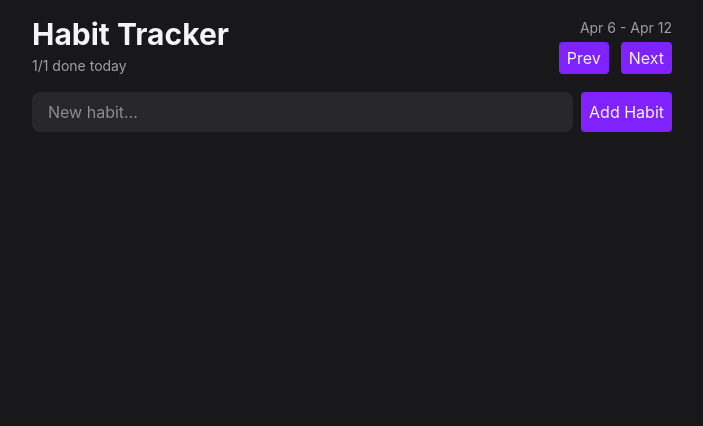
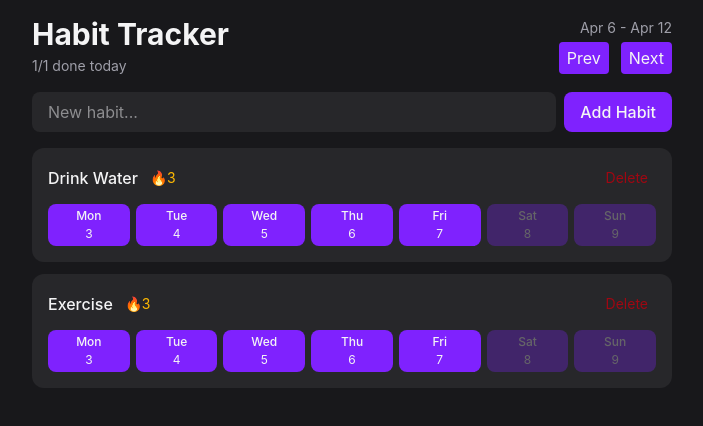
Before and after one commit to FrancescoAvitto/habit-tracker-react, a React (Vite) app: page / in a window 1280 px wide. Shown: the top 426 px of the page, without its empty margins (288-991 px from the left). Built offline with nearby package versions, Linux system fonts and the light colour scheme.

Commit message:
habit lists components

```diff
--- a/package.json
+++ b/package.json
@@ -11,9 +11,11 @@
   },
   "dependencies": {
     "@tailwindcss/vite": "^4.3.3",
+    "date-fns": "^4.4.0",
     "react": "^19.2.8",
     "react-dom": "^19.2.8",
-    "tailwind": "^4.0.0"
+    "tailwind": "^4.0.0",
+    "tailwind-merge": "^3.6.0"
   },
   "devDependencies": {
     "@babel/core": "^7.29.7",
--- a/src/App.tsx
+++ b/src/App.tsx
@@ -1,9 +1,11 @@
 import { HabitForm } from "./components/HabitForm";
+import { HabitList } from "./components/HabitList";
 import { Header } from "./components/Header";
 
 export default function App() {
   return <div className="max-w-2xl mx-auto p-4 flex flex-col gap-4">
   <Header />
   <HabitForm />
+  <HabitList />
   </div>;
 }
--- a/src/components/Button.tsx
+++ b/src/components/Button.tsx
@@ -1,12 +1,26 @@
-import type {ReactNode} from "react"
+import type {ComponentProps} from "react"
+import { twMerge } from "tailwind-merge";
+
+type Variant = "primary" | "secondary" | "ghost-destructive";
 
 type ButtonProps = {
-    children: ReactNode,
+    variant?: Variant
+} & ComponentProps<"button">
+
+export function Button({variant="primary", className ,...props}: ButtonProps){
+    return <button {...props} className={twMerge("transition-colors rounded px-2 py-1 disabled:opacity-30 disabled:cursor-not-allowed", getVariantStyles(variant),  className)} />
 
 }
 
-export function Button({children}: ButtonProps){
-    return <button  className="bg-violet-600 hover:bg-violet-500 transition-colors rounded px-2 py-1 disabled:opacity-30 disabled:cursor-not-allowed ">
-      {children}
-    </button>
-}
+function getVariantStyles(variant:Variant){
+    switch(variant){
+        case "primary":
+            return "bg-violet-600 hover:bg-violet-500";
+        case "secondary":
+            return "bg-zinc-700 hover:bg-zinc-600 text-zinc-400";
+        case "ghost-destructive":
+            return "hover:bg-red-800 text-red-800 hover:text-red-200 ";
+        default:
+            throw new Error(`Invalid variant: ${variant satisfies never}`);
+    }
+    }
--- a/src/components/HabitForm.tsx
+++ b/src/components/HabitForm.tsx
@@ -3,6 +3,6 @@
 export function HabitForm() {
   return <form className="flex gap-2">
     <input type="text" placeholder="New habit..." className="flex-1 rounded-lg bg-zinc-800 px-4 py-2 outline-none focus-visible:ring-2 focus-visible:ring-violet-500"/>
-    <Button >Add Habit</Button>
+    <Button className="rounded-lg px-4 py-2 font-medium">Add Habit</Button>
   </form>;
 }
--- /dev/null
+++ b/src/components/HabitList.tsx
@@ -0,0 +1,53 @@
+import { Button } from "./Button";
+import {eachDayOfInterval, endOfWeek, format, isFuture, startOfWeek} from "date-fns"
+
+export function HabitList() {
+
+  const habits = [{ id: 'dijg', name: "Drink Water" }, { id: 'dhai1', name: "Exercise" }];
+
+  if(habits.length === 0){
+    return <p className="text-zinc-500 text-center py-12">No habits yet. Add one to get started!</p>
+  };
+
+  return <div className="flex flex-col gap-3">
+    {habits.map((habit) => (
+      <HabitItem key={habit.id} habit={habit} />
+    ))}
+  </div>
+}
+
+type HabitItemProps = {
+  habit: {
+    id: string,
+    name: string
+  }
+}
+
+function HabitItem({habit}: HabitItemProps){
+  const visibleDates= eachDayOfInterval({
+    start: startOfWeek(new Date(), {weekStartsOn: 1}),
+    end: endOfWeek(new Date(), {weekStartsOn: 1})
+  });
+
+  return <div className="rounded-xl bg-zinc-800 p-4 flex flex-col gap-3">
+    <div className="flex items-center justify-between">
+      <div className="flex flex-col gap-1">
+        <div className="flex items-center gap-3">
+          <span className="font-medium">{habit.name}</span>
+          <span className="text-sm text-amber-400">🔥3</span>
+        </div>
+
+     </div>
+        <Button variant="ghost-destructive" className="text-sm">Delete</Button>
+    </div>
+
+    <div className="flex gap-1.5" >
+      {visibleDates.map((date) => (<Button className="flex flex-1 flex-col items-center gap-0.5 rounded-lg text-xs" key={date.toISOString()} disabled={isFuture(date)}>
+        <span className="font-medium">{format(date, "EEE")}</span>
+        <span>{format(date, "d")}</span>
+      </Button>))}
+    </div>
+
+
+  </div>;
+}
```
Also changed, not shown: 1 other file (tests, documents, lock files or other folders).
